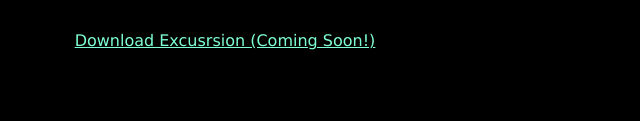
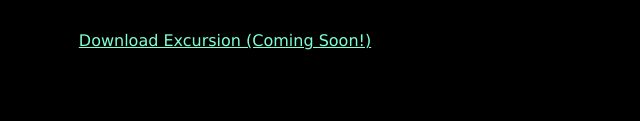
Before and after one commit to jpembleton/Excursion, a plain HTML site: page index.html in a window 1280 px wide. Shown: the part 605-726 px from the top of the page, 415-1055 px from the left. Drawn offline with Linux system fonts and the light colour scheme; files whose address does not match are found by name.

Commit message:
Correct typo

```diff
--- a/index.html
+++ b/index.html
@@ -21,7 +21,7 @@
             <p><img src="C:\Users\Jason\VSC Projects\Excursion\resources\camp.webp" /></p>
             <p><img src="C:\Users\Jason\VSC Projects\Excursion\resources\phone.webp"/></p>
             <h2>Coming Soon for iPhone and Android</h2>
-            <a href="">Download Excusrsion (Coming Soon!)</a>
+            <a href="">Download Excursion (Coming Soon!)</a>
         </div>
 
     </body>
```
